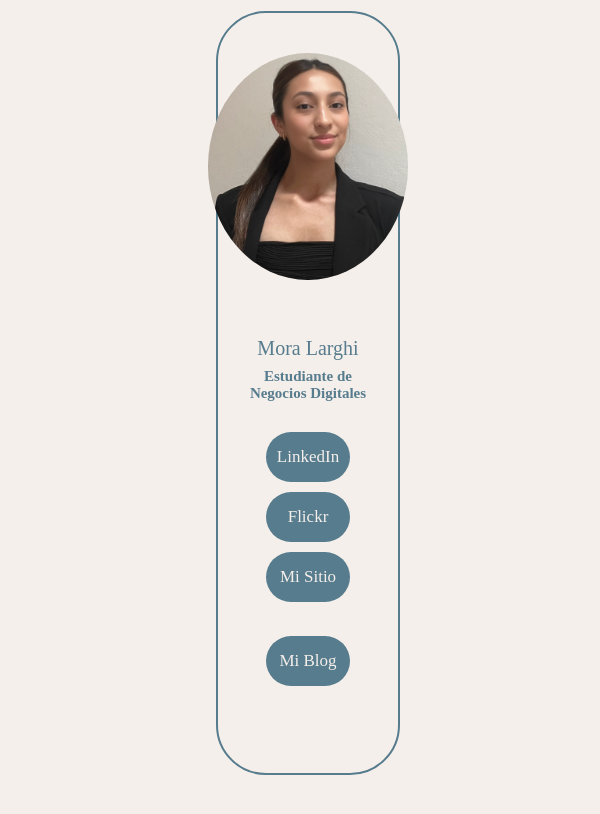
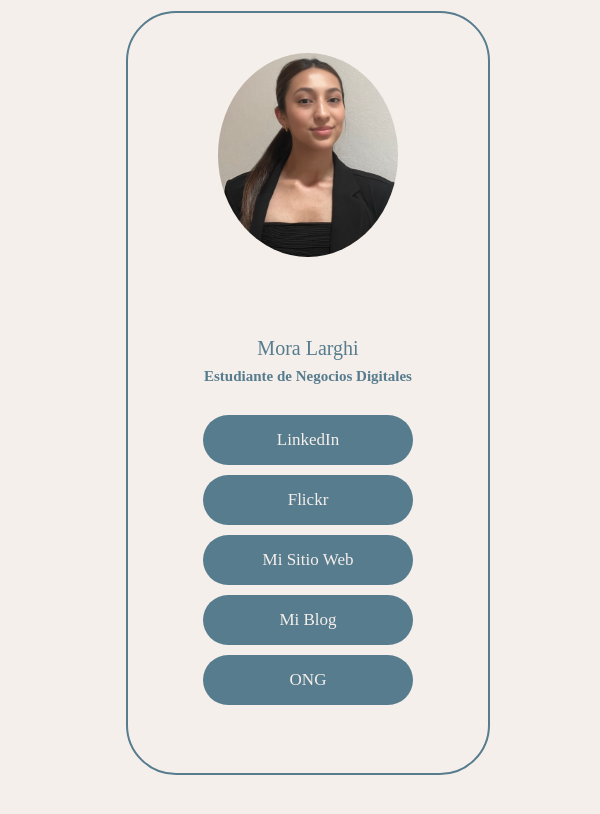
Before and after one commit to moralarghi/linktree2, a plain HTML site: page linktree.html in a window 600 px wide. Drawn offline with Linux system fonts and the light colour scheme.

Commit message:
Add files via upload

```diff
--- a/linktree.html
+++ b/linktree.html
@@ -51,6 +51,32 @@
             transform: scale(1.1);
         }
 
+        @media only screen and (max-width: 600px) {
+            main{
+                width: 90vw;
+            }
+            div{
+                width: 80vw;
+            }
+            img:nth-child(1){
+                width: 150px;
+            }
+        }
+
+        @media only screen and (min-width: 600px) and (max-width: 992px) {
+            main{
+                width: 60vw;
+            }
+            div{
+                width: 50vw;
+            }
+            img:nth-child(1){
+                width: 180px;
+            }
+        }
+
+
+
     </style>
 </head>
 <body style="background-color: #f5efeb;">
@@ -64,6 +90,8 @@
             <a href="https://flic.kr/ps/46QcQF" target="_blank">Flickr</a>
             <a href="index.html" target="_blank">Mi Sitio Web</a>
             <a href="blog.html" target="_blank">Mi Blog</a>
+            <a href="aaong/homeong.html" target="_blank">ONG</a>
+
 
 
         </div>
```
